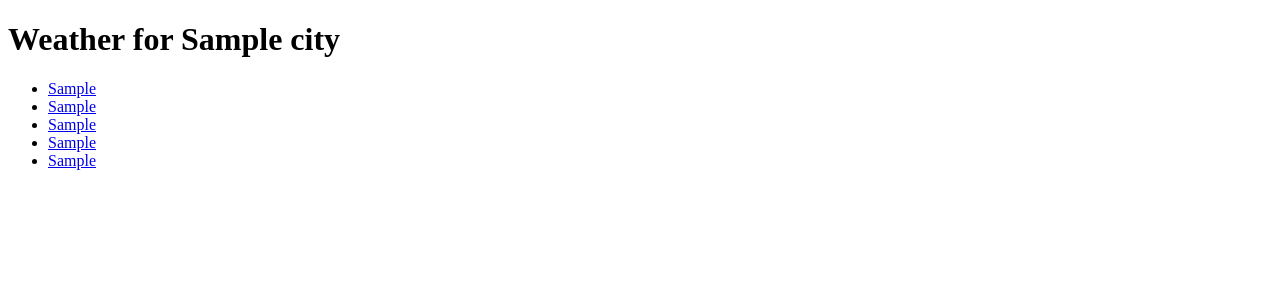
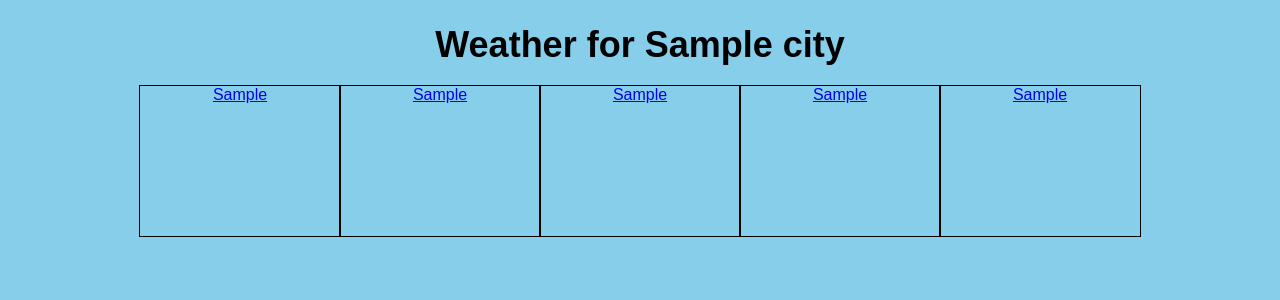
Before and after one commit to asukapeace/weather, a Flask app: template app/templates/results.html in a window 1280 px wide. Shown: the top 300 px of the page. Run offline with Flask 3, Linux system fonts and the light colour scheme; the template is opened without the code that fills it: most values are stand-ins (such as "Sample title", 1, 10 or a date in 2020).

Commit message:
initial styling for results page

```diff
--- a/app/routes.py
+++ b/app/routes.py
@@ -9,6 +9,7 @@
 
 @app.route('/', methods=['GET', 'POST'])
 def index():
+    i=1
     if request.method == 'POST':
         city = request.form['city']
         params = {
@@ -19,6 +20,8 @@
         response = requests.get(API_ENDPOINT, params=params)
         data = response.json()
         forecast = data['list']
+        for forecastData in forecast:
+            forecastData['dt'] = forecastData['dt_txt'].split(" ")[0]
         return render_template('results.html', forecast=forecast, city=city)
     return render_template('index.html')
 
--- a/app/static/styles.css
+++ b/app/static/styles.css
@@ -50,3 +50,22 @@ input[type="submit"] {
 input[type="submit"]:hover {
   background-color: #3e8e41;
 }
+
+.result {
+  height: 150px;
+  width: 200px;
+  text-align: center;
+  display: inline-block;
+  outline: 1px solid #000;
+}
+
+.results-container {
+  display: flex;
+  flex-wrap: wrap;
+  justify-content: center;
+}
+
+h1 {
+  text-align: center;
+  margin-bottom: 20px;
+}
--- a/app/templates/results.html
+++ b/app/templates/results.html
@@ -2,15 +2,16 @@
 <html>
   <head>
     <title>Weather Results</title>
+    <link rel="stylesheet" href="{{ url_for('static', filename='styles.css') }}">
   </head>
   <body>
     <h1>Weather for {{ city }}</h1>
-    <ul>
+    <div class="results-container">
       {% for i in range(5) %}
-        <li>
-          <a href="{{ url_for('day', day=i, city=city) }}">{{ forecast[i*8]['dt_txt'] }}</a>
-        </li>
+        <div class="result">
+          <a href="{{ url_for('day', day=i, city=city) }}">{{ forecast[i*8]['dt'] }}</a>
+        </div>
       {% endfor %}
-    </ul>
+    </div>
   </body>
 </html>
```
